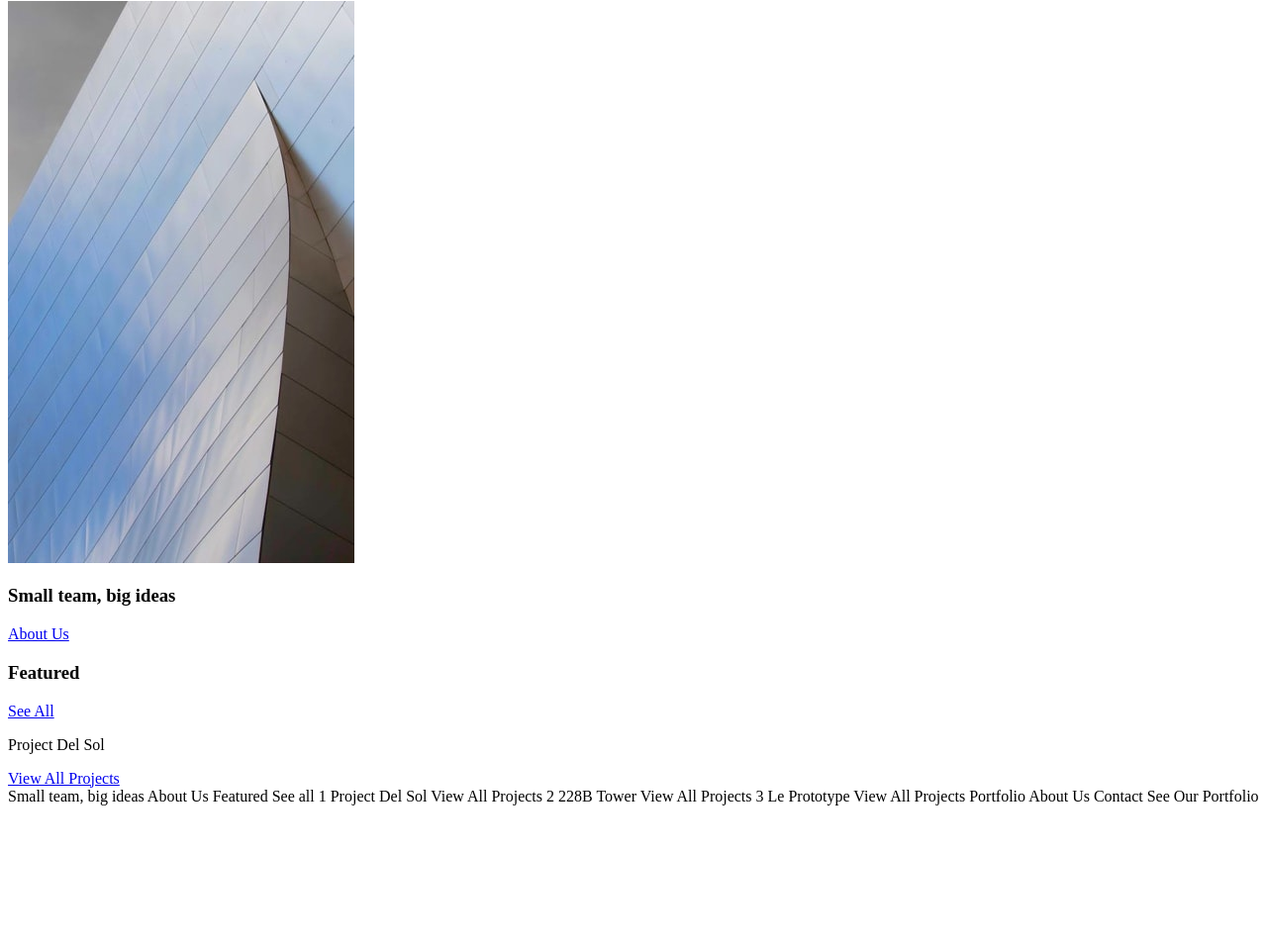
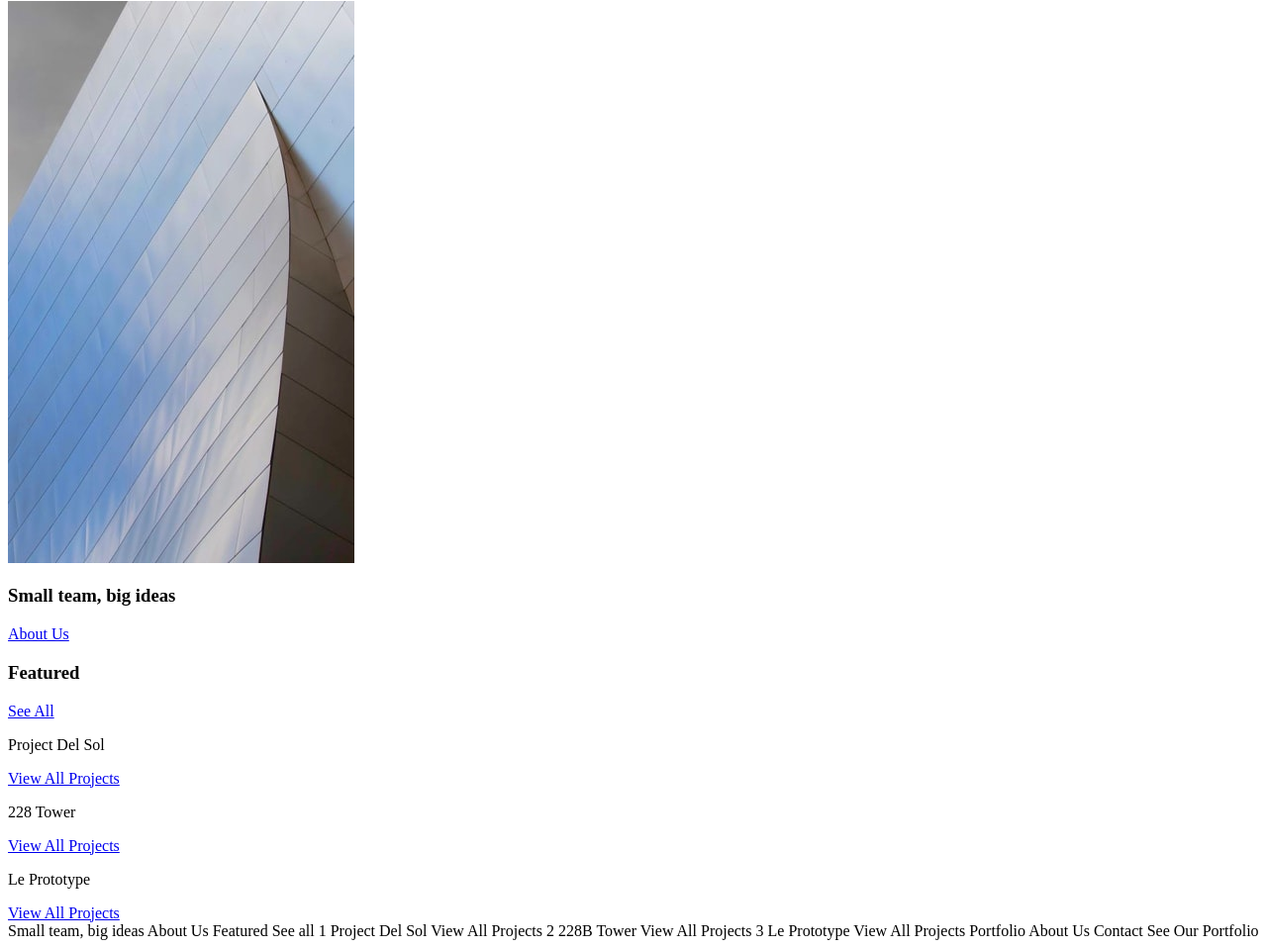
Before and after one commit to JJWallis/arch-studio-website, a website: page src/index.html in a window 1280 px wide. Shown: the part 571-1529 px from the top of the page at 99% size. Before the commit the page ends 1393 px from the top, so only its background shows below. Drawn offline with Linux system fonts and the light colour scheme.

Commit message:
Featured ip

```diff
--- a/src/index.html
+++ b/src/index.html
@@ -106,8 +106,14 @@
                   <p>Project Del Sol</p>
                   <a href="./portfolio.html">View All Projects</a>
                </div>
-               <div></div>
-               <div></div>
+               <div>
+                  <p>228 Tower</p>
+                  <a href="./portfolio.html">View All Projects</a>
+               </div>
+               <div>
+                  <p>Le Prototype</p>
+                  <a href="./portfolio.html">View All Projects</a>
+               </div>
             </div>
          </section>
          <!-- / featured -->
```
